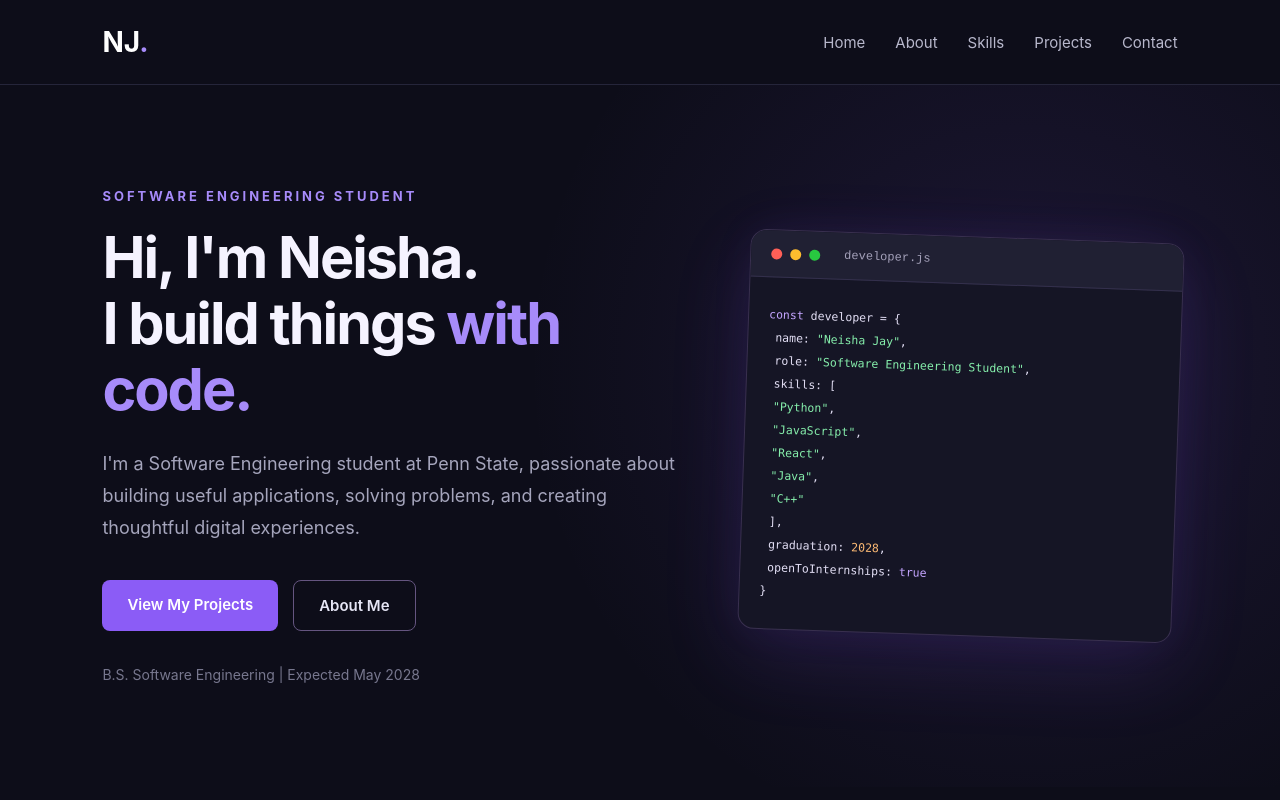
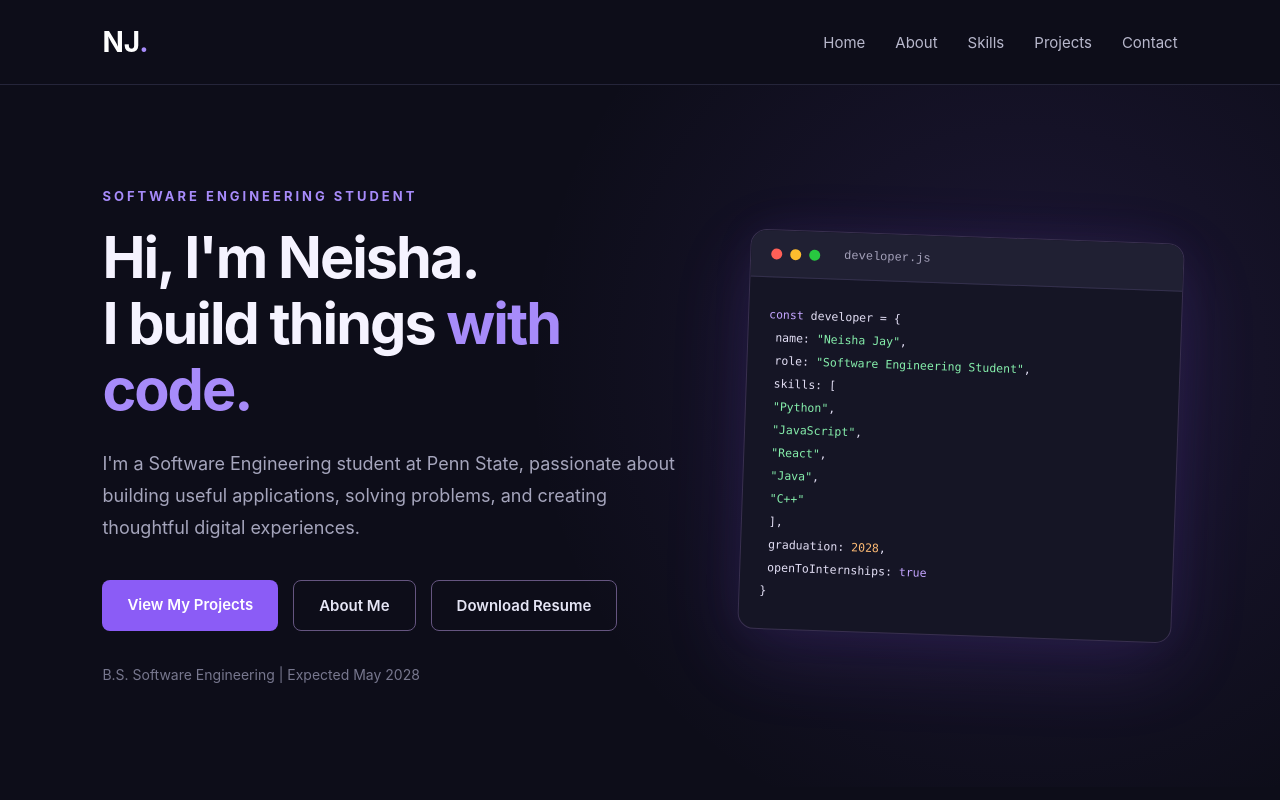
Before and after one commit to neishalinsey/neisha-portfolio, a React (Vite) app: page / in a window 1280 px wide. Shown: the top 800 px of the page. Built offline with nearby package versions, Linux system fonts and the light colour scheme.

Commit message:
Add software engineering resume to portfolio

```diff
--- a/src/App.jsx
+++ b/src/App.jsx
@@ -69,6 +69,14 @@ function App() {
 
               <a href="#about" className="secondary-button">
                 About Me
+              </a>
+
+              <a
+                href="/Jay_SE_2028.pdf"
+                download="Jay_SE_2028.pdf"
+                className="secondary-button"
+              >
+                Download Resume
               </a>
             </div>
 
```
Also changed, not shown: 1 other file (tests, documents, lock files or other folders).
